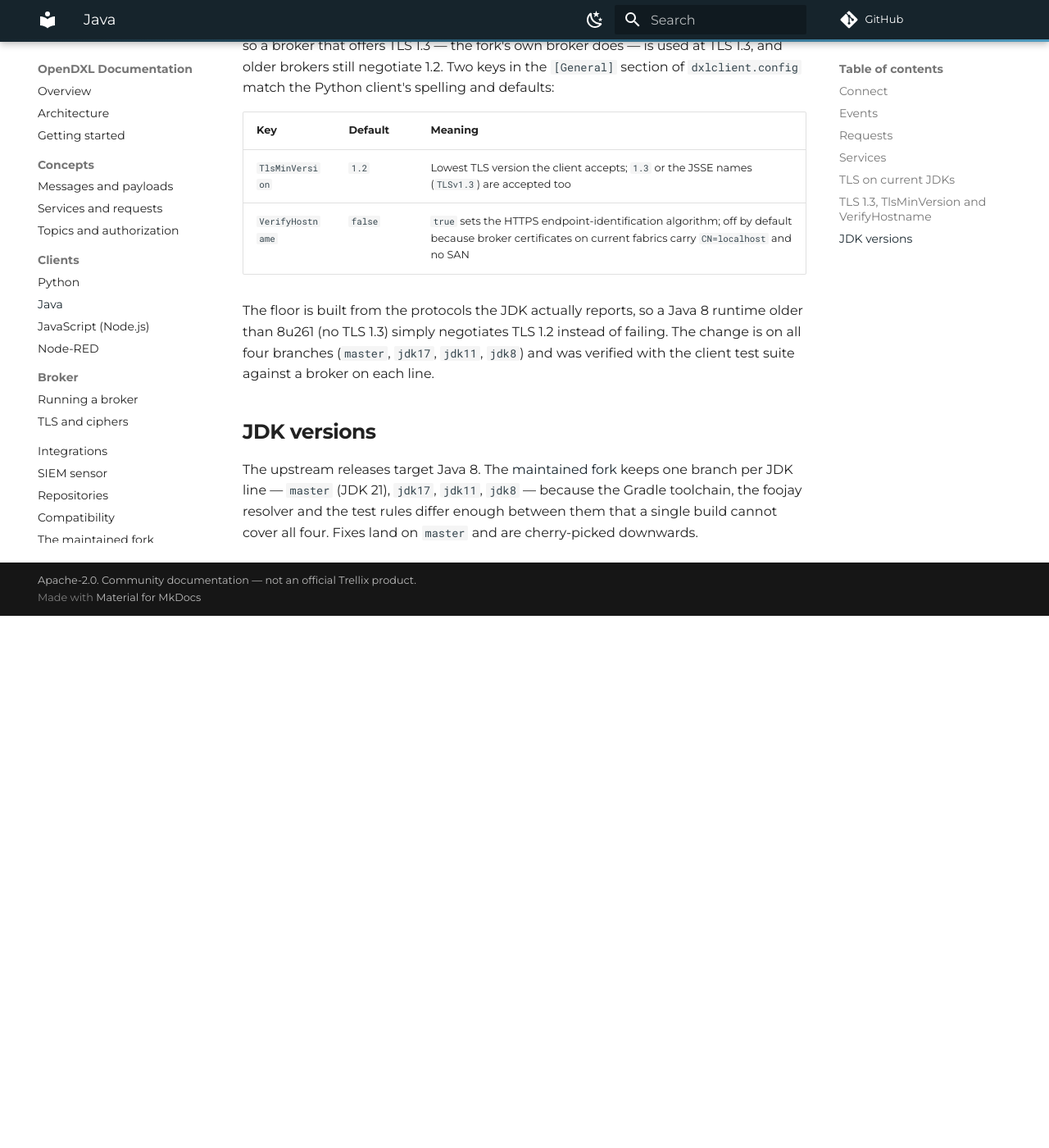
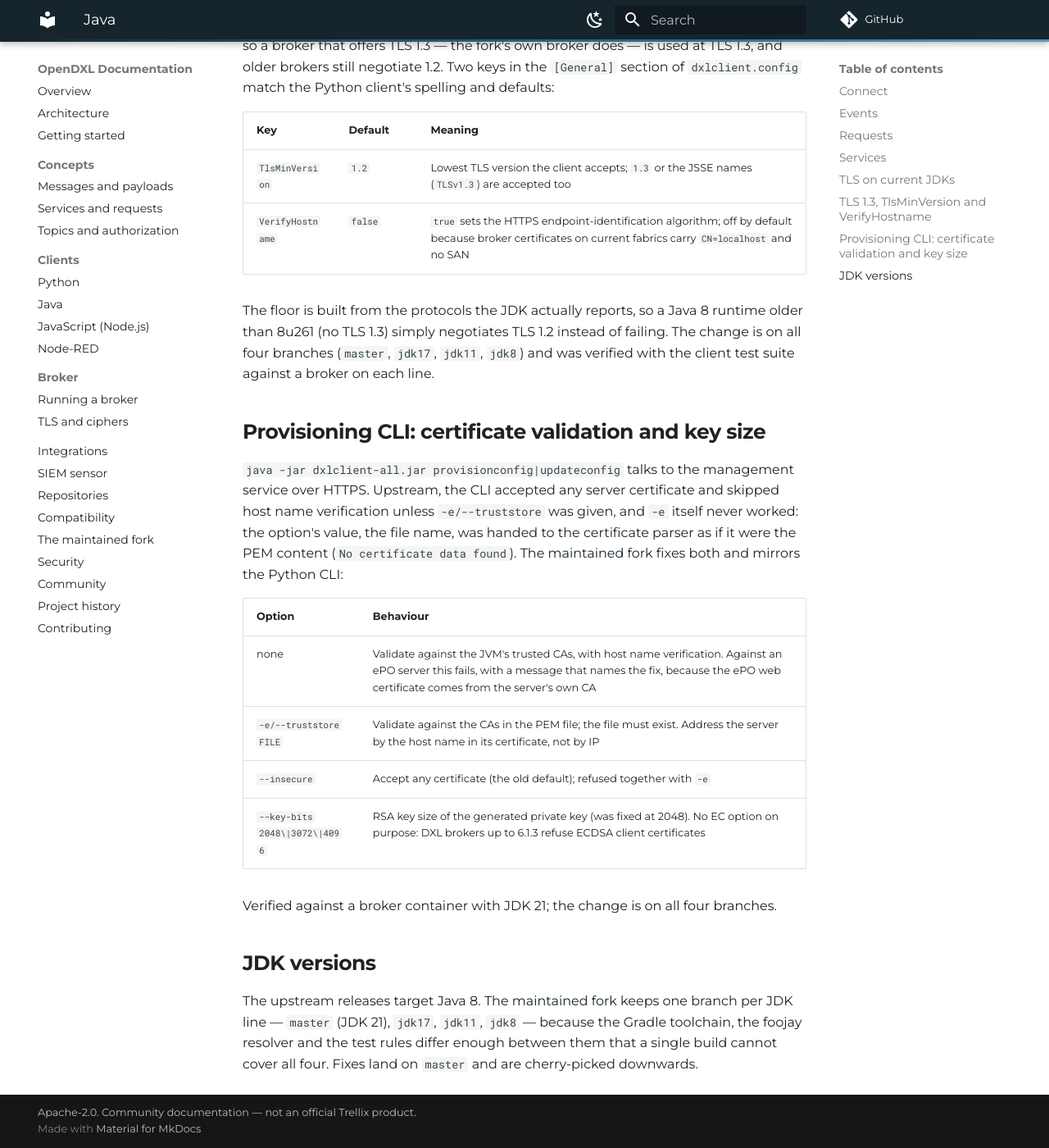
Before and after one commit to JMuellerTX/opendxl-docs, an MkDocs documentation site: the page built from docs/clients/java.md, in a window 1280 px wide and 1400 px high, scrolled down 2296 px. Shown: the whole window at 82% size. Built offline with MkDocs 1.6.1 and Material for MkDocs 9.7.7, drawn with Linux system fonts in a browser that asks for light colours; comment, search, counter and statistics services are not loaded; before the commit the page ends 3047 px from its top, so only the background shows below that.

Commit message:
Java client: provisioning CLI validates the management server's certificate; -e fixed; --key-bits
Document the fork's CLI change: default validation against the JVM's trusted CAs,
the -e option that never worked upstream (file name parsed as PEM content),
--insecure, and --key-bits.

```diff
--- a/docs/clients/java.md
+++ b/docs/clients/java.md
@@ -113,6 +113,24 @@ The floor is built from the protocols the JDK actually reports, so a Java 8 runt
 branches (`master`, `jdk17`, `jdk11`, `jdk8`) and was verified with the client test suite
 against a broker on each line.
 
+## Provisioning CLI: certificate validation and key size
+
+`java -jar dxlclient-all.jar provisionconfig|updateconfig` talks to the management service
+over HTTPS. Upstream, the CLI accepted any server certificate and skipped host name
+verification unless `-e/--truststore` was given, and `-e` itself never worked: the option's
+value, the file name, was handed to the certificate parser as if it were the PEM content
+(`No certificate data found`). The [maintained fork](../fork.md) fixes both and mirrors the
+Python CLI:
+
+| Option | Behaviour |
+|---|---|
+| none | Validate against the JVM's trusted CAs, with host name verification. Against an ePO server this fails, with a message that names the fix, because the ePO web certificate comes from the server's own CA |
+| `-e/--truststore FILE` | Validate against the CAs in the PEM file; the file must exist. Address the server by the host name in its certificate, not by IP |
+| `--insecure` | Accept any certificate (the old default); refused together with `-e` |
+| `--key-bits 2048\|3072\|4096` | RSA key size of the generated private key (was fixed at 2048). No EC option on purpose: DXL brokers up to 6.1.3 refuse ECDSA client certificates |
+
+Verified against a broker container with JDK 21; the change is on all four branches.
+
 ## JDK versions
 
 The upstream releases target Java 8. The [maintained fork](../fork.md) keeps one branch per JDK line —
```
